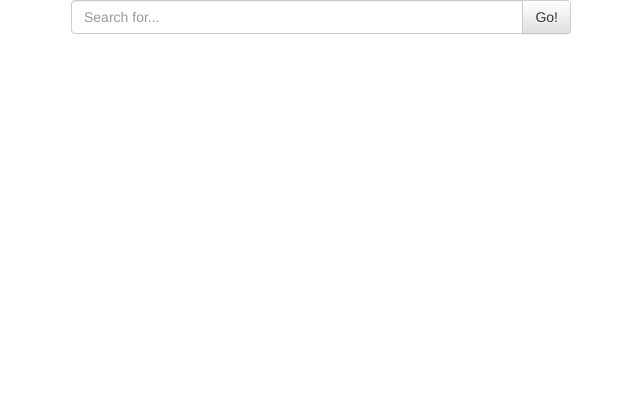
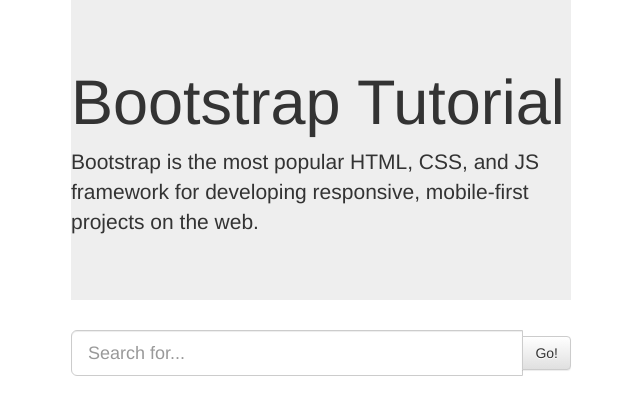
Before and after one commit to drjkuo/JujiOA, a website: page index.html in a window 1280 px wide. Shown: the whole page, without its empty margins (319-959 px from the left). Drawn offline with nearby package versions, Linux system fonts and the light colour scheme.

Commit message:
create noshow

```diff
--- a/index.html
+++ b/index.html
@@ -2,7 +2,7 @@
 <html>
 <head>
   <meta charset="UTF-8">
-  <title>Title of the document</title>
+  <title>Hot tweets</title>
   <!-- Latest compiled and minified CSS -->
   <link rel="stylesheet" href="https://maxcdn.bootstrapcdn.com/bootstrap/3.3.7/css/bootstrap.min.css" integrity="sha384-BVYiiSIFeK1dGmJRAkycuHAHRg32OmUcww7on3RYdg4Va+PmSTsz/K68vbdEjh4u" crossorigin="anonymous">
 
@@ -18,26 +18,31 @@
 </head>
 
 <body>
+
+  <!-- <div class="container"> -->
+    <div class="jumbotron">
+      <h1>Bootstrap Tutorial</h1>
+      <p>Bootstrap is the most popular HTML, CSS, and JS framework for developing
+        responsive, mobile-first projects on the web.</p>
+    </div>
+
     <div class="row">
       <div class="col-lg-12">
         <div class="input-group">
-        <input type="text" class="form-control" id="twitterID" placeholder="Search for...">
+          <input type="text" class="form-control input-lg" id="twitterID" placeholder="Search for...">
           <span class="input-group-btn">
             <button id="btn" class="btn btn-default" type="button">Go!</button>
           </span>
         </div><!-- /input-group -->
       </div><!-- /.col-lg-6 -->
     </div><!-- /.row -->
-
+  <!-- </div> -->
   <!-- <div class="row">
     <blockquote class="twitter-tweet"><p lang="en" dir="ltr">Sunsets don&#39;t get much better than this one over <a href="https://twitter.com/GrandTetonNPS">@GrandTetonNPS</a>. <a href="https://twitter.com/hashtag/nature?src=hash">#nature</a> <a href="https://twitter.com/hashtag/sunset?src=hash">#sunset</a> <a href="http://t.co/YuKy2rcjyU">pic.twitter.com/YuKy2rcjyU</a></p>&mdash; US Dept of Interior (@Interior) <a href="https://twitter.com/Interior/status/463440424141459456">May 5, 2014</a></blockquote> <script async src="//platform.twitter.com/widgets.js" charset="utf-8"></script>
   </div> -->
 
 
-  <!-- <a class="twitter-grid"
-  href="https://twitter.com/TwitterDev/timelines/539487832448843776">
-  National Park Tweets
-  </a> -->
+
 
 <!-- <a class="twitter-timeline"  href="https://twitter.com/search?l=&q=from%3Anytimes&src=typd" data-widget-id="893515711133270016">關於 from:nytimes 的推文</a>
 <script>!function(d,s,id){var js,fjs=d.getElementsByTagName(s)[0],p=/^http:/.test(d.location)?'http':'https';if(!d.getElementById(id)){js=d.createElement(s);js.id=id;js.src=p+"://platform.twitter.com/widgets.js";fjs.parentNode.insertBefore(js,fjs);}}(document,"script","twitter-wjs");</script> -->
@@ -50,12 +55,6 @@
 data-border-color="#a80000">
 Tweets by @TwitterDev
 </a> -->
-
-  <!-- <div id="twitter-wjs"></div> -->
-  <!-- <div id="container"></div> -->
-  <!-- <div id="first-tweet"></div> -->
-
-
   <script src="https://platform.twitter.com/widgets.js"></script>
   <script
   src="http://code.jquery.com/jquery-3.2.1.min.js"
@@ -99,8 +98,14 @@
   //   console.log("Tweet displayed.")
   // });
 
+  //create
+  var noShow = document.createElement('div');
+  noShow.style.display="none";
+  noShow.innerHTML="nothing popular!";
+  document.body.appendChild(noShow);
   //create div for tweets
-  for (var i=0; i<5; i++) {
+  var tweetNum = 5;
+  for (var i=0; i<tweetNum; i++) {
     var g = document.createElement('div');
     g.id = `id${i}`;
     document.body.appendChild(g);
@@ -108,13 +113,14 @@
 
   //ajax request
   btn.addEventListener("click", function() {
-    // var twitterID = "Java";
-    var twitterID = "nytimes";
+    var twitterID = document.getElementById("twitterID").value;
+    // var twitterID = "nytimes";
     var url = "http://localhost:3000/hot?twitterID="+twitterID;
     $.getJSON( url, function( data ) {
       console.log(data);
       var p = data;
-      for (var i=0; i<5; i++) {
+      noShow.style.display= (data.length === 0) ? "" : "none";
+      for (var i=0; i<tweetNum; i++) {
         document.getElementById(`id${i}`).innerHTML = "";
         twttr.widgets.createTweet(
           data[i],
@@ -133,9 +139,5 @@
 
 
   </script>
-
-
-
-
 </body>
 </html>
```
Lines whose indentation alone changed are shown as unchanged.
